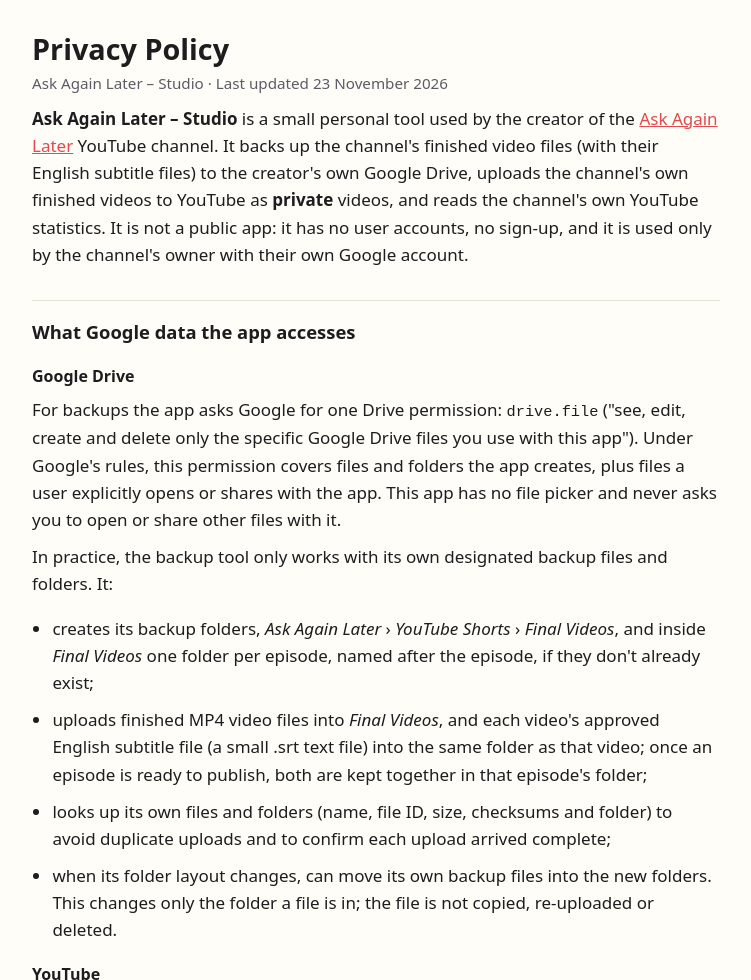
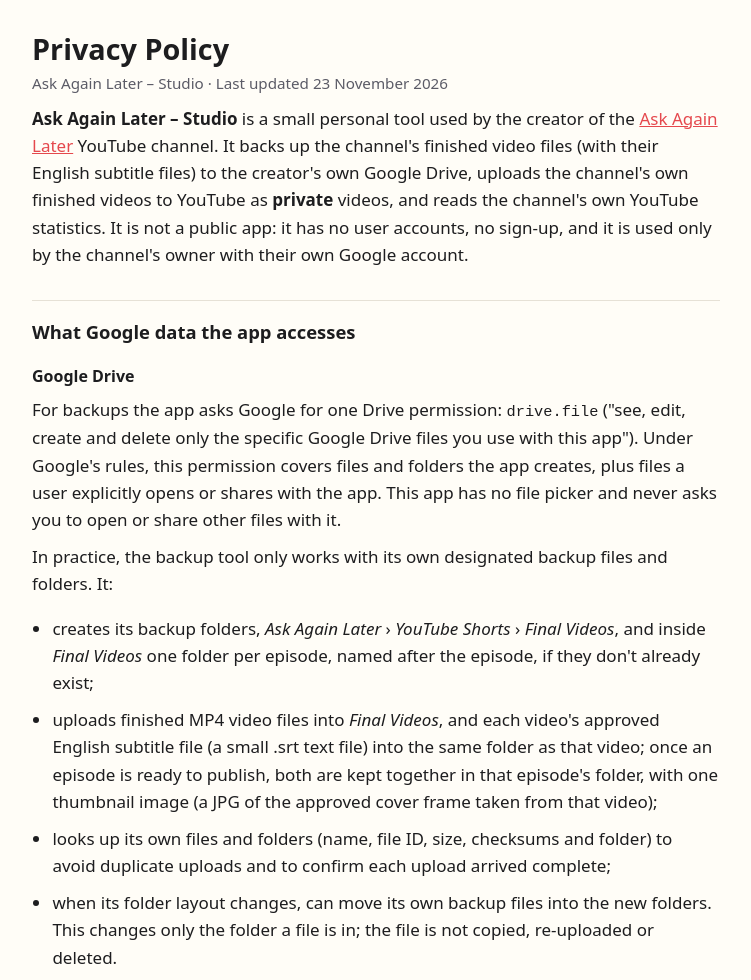
Before and after one commit to JettFlysHigh/ask-again-later-privacy, a plain HTML site: page index.html in a window 1280 px wide. Shown: the top 980 px of the page, without its empty margins (264-1015 px from the left). Drawn offline with Linux system fonts and the light colour scheme.

Commit message:
Privacy policy: each episode folder also holds one thumbnail image (JPG of the approved cover frame)
Co-Authored-By: Claude Opus 5.5 <noreply@anthropic.com>

```diff
--- a/index.html
+++ b/index.html
@@ -44,7 +44,8 @@
       inside <em>Final Videos</em> one folder per episode, named after the episode, if they don't already exist;</li>
     <li>uploads finished MP4 video files into <em>Final Videos</em>, and each video's approved English subtitle file
       (a small .srt text file) into the same folder as that video; once an episode is ready to publish, both are kept
-      together in that episode's folder;</li>
+      together in that episode's folder, with one thumbnail image (a JPG of the approved cover frame taken from that
+      video);</li>
     <li>looks up its own files and folders (name, file ID, size, checksums and folder) to avoid duplicate uploads and to
       confirm each upload arrived complete;</li>
     <li>when its folder layout changes, can move its own backup files into the new folders. This changes only the
@@ -92,7 +93,7 @@
     <li><strong>Statistics:</strong> the channel's own YouTube Analytics figures listed above, with the date range they
       cover, in the same private repository. They are kept to compare the channel's videos over time.</li>
     <li><strong>The videos themselves</strong> are stored in the owner's Google Drive and on the owner's YouTube
-      channel; their subtitle files are stored next to them in the owner's Google Drive.</li>
+      channel; their subtitle files and thumbnail images are stored next to them in the owner's Google Drive.</li>
   </ul>
 
   <h2>How long data is kept</h2>
```
